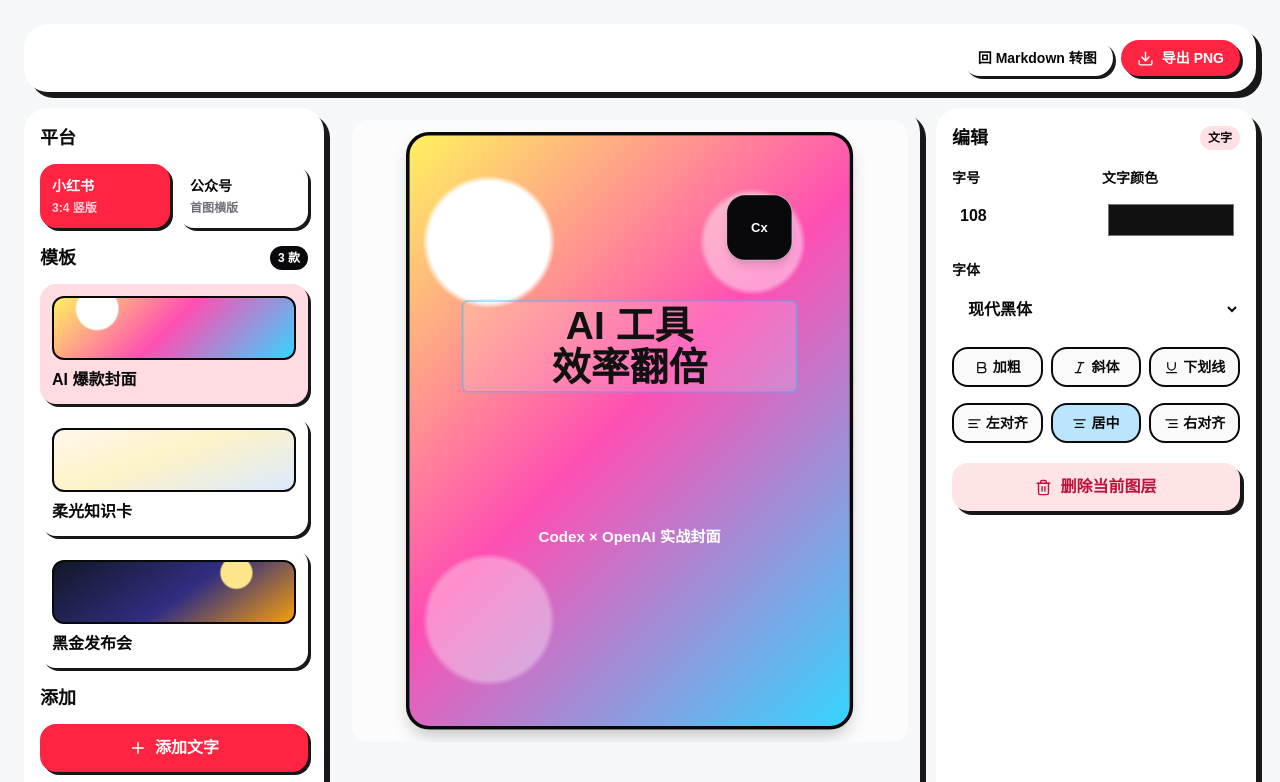
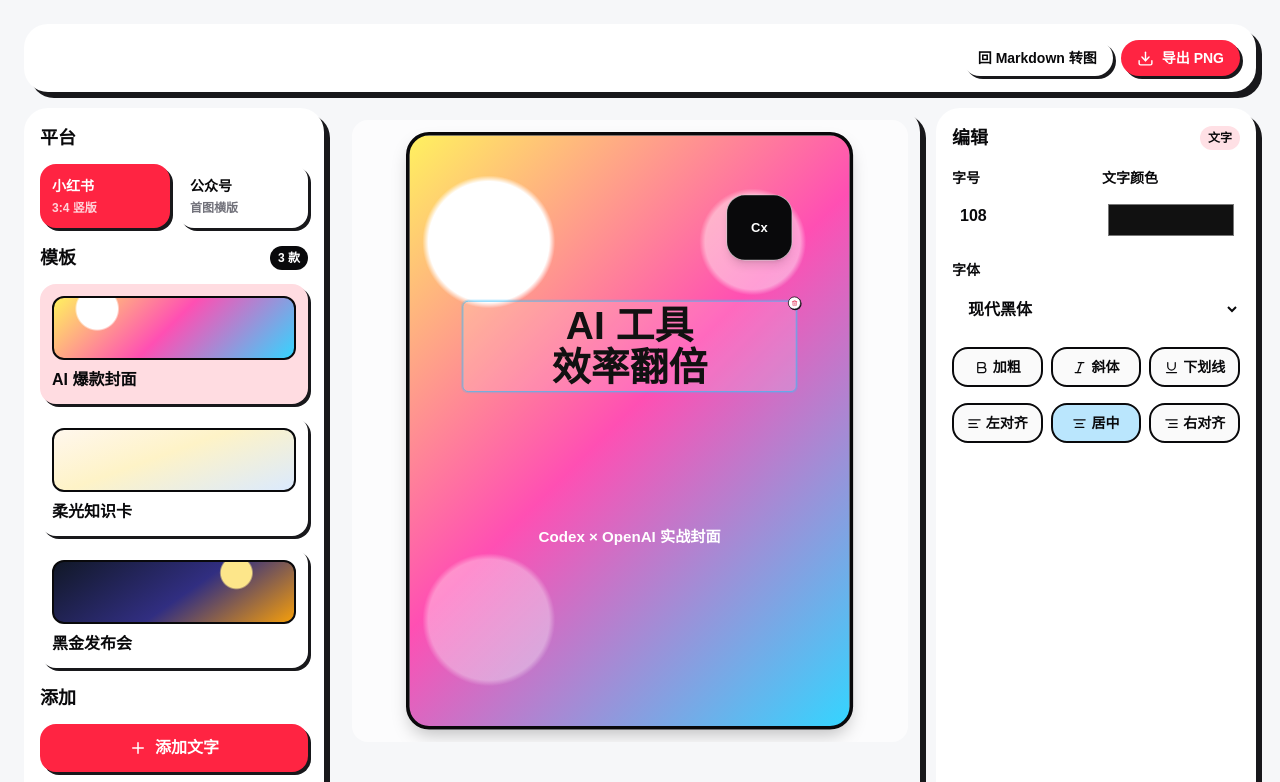
Before and after one commit to kklt-ai/kklt-ai-blog, a Next.js app: page /cover in a window 1280 px wide. Shown: the top 782 px of the page. Built offline with nearby package versions, Linux system fonts and the light colour scheme; a small style sheet from the web is missing.

Commit message:
失去焦点，不激活

```diff
--- a/src/components/cover/CoverEditor.tsx
+++ b/src/components/cover/CoverEditor.tsx
@@ -16,6 +16,8 @@ import {
 } from "lucide-react";
 import {
   type CSSProperties,
+  type FocusEvent as ReactFocusEvent,
+  type MouseEvent as ReactMouseEvent,
   type PointerEvent as ReactPointerEvent,
   type WheelEvent as ReactWheelEvent,
   useCallback,
@@ -77,6 +79,7 @@ function TextLayerView({
   onEditStart,
   onTextChange,
   onFinishEditing,
+  onDelete,
   interactive = true,
 }: {
   layer: CoverTextLayer;
@@ -87,11 +90,12 @@ function TextLayerView({
   onEditStart?: () => void;
   onTextChange?: (text: string) => void;
   onFinishEditing?: () => void;
+  onDelete?: () => void;
   interactive?: boolean;
 }) {
   const editorRef = useRef<HTMLTextAreaElement>(null);
   const className = [
-    "absolute touch-none whitespace-pre-line rounded-2xl border-2 px-3 py-2 text-inherit",
+    "touch-none whitespace-pre-line rounded-2xl border-2 px-3 py-2 text-inherit",
     interactive ? "transition" : "",
     editing && interactive
       ? "border-sky-400 bg-white/20 outline-none ring-4 ring-sky-300/30"
@@ -101,10 +105,13 @@ function TextLayerView({
         ? "border-transparent hover:border-white/70"
         : "border-transparent",
   ].join(" ");
-  const style: CSSProperties = {
+  const positionedClassName = `absolute ${className}`;
+  const positionStyle: CSSProperties = {
     left: `${layer.x}%`,
     top: `${layer.y}%`,
     width: `${layer.width}%`,
+  };
+  const textStyle: CSSProperties = {
     color: layer.color,
     fontSize: `${layer.fontSize}px`,
     fontFamily: fontFamilyCss(layer.fontFamily),
@@ -115,6 +122,10 @@ function TextLayerView({
     lineHeight: 1.08,
     letterSpacing: layer.letterSpacing ? `${layer.letterSpacing}px` : undefined,
   };
+  const style: CSSProperties = {
+    ...positionStyle,
+    ...textStyle,
+  };
 
   useEffect(() => {
     if (!editing) return;
@@ -124,7 +135,7 @@ function TextLayerView({
 
   if (!interactive) {
     return (
-      <div className={className} style={style}>
+      <div className={positionedClassName} style={style}>
         {layer.text}
       </div>
     );
@@ -139,24 +150,32 @@ function TextLayerView({
         onChange={(event) => onTextChange?.(event.target.value)}
         onBlur={onFinishEditing}
         onPointerDown={(event) => event.stopPropagation()}
-        className={`${className} resize-none`}
+        data-cover-text-editor="true"
+        className={`${positionedClassName} resize-none`}
         style={style}
       />
     );
   }
 
   return (
+    <div className="group absolute" style={positionStyle}>
       <button
         type="button"
         aria-label={`${layer.text.replace(/\s+/g, " ")} 文字图层`}
         onClick={onSelect}
         onDoubleClick={onEditStart}
         onPointerDown={(event) => onDragStart?.(event, layer)}
-      className={className}
-      style={style}
+        className={`${className} h-full w-full`}
+        style={textStyle}
       >
         {layer.text}
       </button>
+      <LayerDeleteButton
+        label={`删除 ${layer.text.replace(/\s+/g, " ")} 图层`}
+        selected={selected}
+        onDelete={onDelete}
+      />
+    </div>
   );
 }
 
@@ -165,17 +184,19 @@ function IconLayerView({
   selected,
   onSelect,
   onDragStart,
+  onDelete,
   interactive = true,
 }: {
   layer: CoverIconLayer;
   selected: boolean;
   onSelect?: () => void;
   onDragStart?: (event: ReactPointerEvent<HTMLButtonElement>, layer: CoverLayer) => void;
+  onDelete?: () => void;
   interactive?: boolean;
 }) {
   const icon = findBrandIcon(layer.iconId);
   const className = [
-    "absolute flex touch-none items-center justify-center rounded-[28%] border-2 font-black shadow-xl",
+    "flex h-full w-full touch-none items-center justify-center rounded-[28%] border-2 font-black shadow-xl",
     interactive ? "transition" : "",
     icon.className,
     selected && interactive
@@ -194,22 +215,58 @@ function IconLayerView({
 
   if (!interactive) {
     return (
-      <div className={className} style={style}>
+      <div className={`absolute ${className}`} style={style}>
         {icon.mark}
       </div>
     );
   }
 
   return (
+    <div className="group absolute" style={style}>
       <button
         type="button"
         aria-label={`${icon.name} 图标图层`}
         onClick={onSelect}
         onPointerDown={(event) => onDragStart?.(event, layer)}
         className={className}
-      style={style}
       >
         {icon.mark}
+      </button>
+      <LayerDeleteButton
+        label={`删除 ${icon.name} 图层`}
+        selected={selected}
+        onDelete={onDelete}
+      />
+    </div>
+  );
+}
+
+function LayerDeleteButton({
+  label,
+  selected,
+  onDelete,
+}: {
+  label: string;
+  selected: boolean;
+  onDelete?: () => void;
+}) {
+  const handleClick = (event: ReactMouseEvent<HTMLButtonElement>) => {
+    event.stopPropagation();
+    onDelete?.();
+  };
+
+  return (
+    <button
+      type="button"
+      aria-label={label}
+      onClick={handleClick}
+      onPointerDown={(event) => event.stopPropagation()}
+      className={[
+        "absolute -right-3 -top-3 inline-flex h-9 w-9 items-center justify-center rounded-full border-2 border-zinc-950 bg-white text-rose-600 shadow-[2px_2px_0_#18181b] transition hover:bg-rose-100",
+        selected ? "opacity-100" : "opacity-0 group-hover:opacity-100 group-focus-within:opacity-100",
+      ].join(" ")}
+    >
+      <Trash2 size={17} aria-hidden="true" />
     </button>
   );
 }
@@ -223,6 +280,7 @@ function CoverCanvasContent({
   onEditTextLayer,
   onTextLayerChange,
   onFinishEditing,
+  onDeleteLayer,
   interactive = true,
 }: {
   layers: CoverLayer[];
@@ -233,6 +291,7 @@ function CoverCanvasContent({
   onEditTextLayer?: (layerId: string) => void;
   onTextLayerChange?: (layerId: string, text: string) => void;
   onFinishEditing?: () => void;
+  onDeleteLayer?: (layerId: string) => void;
   interactive?: boolean;
 }) {
   return (
@@ -250,6 +309,7 @@ function CoverCanvasContent({
             onEditStart={() => onEditTextLayer?.(layer.id)}
             onTextChange={(text) => onTextLayerChange?.(layer.id, text)}
             onFinishEditing={onFinishEditing}
+            onDelete={() => onDeleteLayer?.(layer.id)}
             interactive={interactive}
           />
         ) : (
@@ -259,6 +319,7 @@ function CoverCanvasContent({
             selected={layer.id === selectedLayerId}
             onSelect={() => onSelectLayer?.(layer.id)}
             onDragStart={onDragStart}
+            onDelete={() => onDeleteLayer?.(layer.id)}
             interactive={interactive}
           />
         ),
@@ -331,10 +392,9 @@ export function CoverEditor() {
     setMessage(`已添加 ${findBrandIcon(iconId).name} 图标。`);
   };
 
-  const deleteSelectedLayer = () => {
-    if (!selectedLayer) return;
+  const deleteLayer = (layerId: string) => {
     setLayers((currentLayers) => {
-      const nextLayers = currentLayers.filter((layer) => layer.id !== selectedLayer.id);
+      const nextLayers = currentLayers.filter((layer) => layer.id !== layerId);
       setSelectedLayerId(nextLayers[0]?.id ?? "");
       return nextLayers;
     });
@@ -407,6 +467,20 @@ export function CoverEditor() {
     }
   };
 
+  const finishEditingIfOutsideTextEditor = (target: EventTarget | null) => {
+    if (!editingLayerId || !(target instanceof HTMLElement)) return;
+    if (target.closest("[data-cover-text-editor='true']")) return;
+    setEditingLayerId(null);
+  };
+
+  const handlePointerDownCapture = (event: ReactPointerEvent<HTMLElement>) => {
+    finishEditingIfOutsideTextEditor(event.target);
+  };
+
+  const handleFocusCapture = (event: ReactFocusEvent<HTMLElement>) => {
+    finishEditingIfOutsideTextEditor(event.target);
+  };
+
   const canvasStyle: CSSProperties = {
     width: `${channel.width}px`,
     height: `${channel.height}px`,
@@ -422,6 +496,8 @@ export function CoverEditor() {
     <main
       className="min-h-screen bg-[#f6f7f9] p-4 text-zinc-950 md:p-6"
       style={pageStyle}
+      onPointerDownCapture={handlePointerDownCapture}
+      onFocusCapture={handleFocusCapture}
     >
       <div className="mx-auto flex max-w-[1560px] flex-col gap-4">
         <header className="flex flex-wrap items-center justify-end gap-2 rounded-[24px] border-3 border-zinc-950 bg-white p-4 shadow-[6px_6px_0_#18181b]">
@@ -588,6 +664,7 @@ export function CoverEditor() {
                       patchLayer<CoverTextLayer>(layerId, { text })
                     }
                     onFinishEditing={() => setEditingLayerId(null)}
+                    onDeleteLayer={deleteLayer}
                   />
                 </div>
               </div>
@@ -743,16 +820,6 @@ export function CoverEditor() {
               </div>
             )}
 
-            {selectedLayer && (
-              <button
-                type="button"
-                onClick={deleteSelectedLayer}
-                className="mt-5 inline-flex w-full items-center justify-center gap-2 rounded-2xl border-3 border-zinc-950 bg-rose-100 px-3 py-3 font-black text-rose-700 shadow-[4px_4px_0_#18181b]"
-              >
-                <Trash2 size={17} aria-hidden="true" />
-                删除当前图层
-              </button>
-            )}
           </aside>
         </div>
 
```
Also changed, not shown: 1 other file (tests, documents, lock files or other folders). Lines whose indentation alone changed are shown as unchanged.
